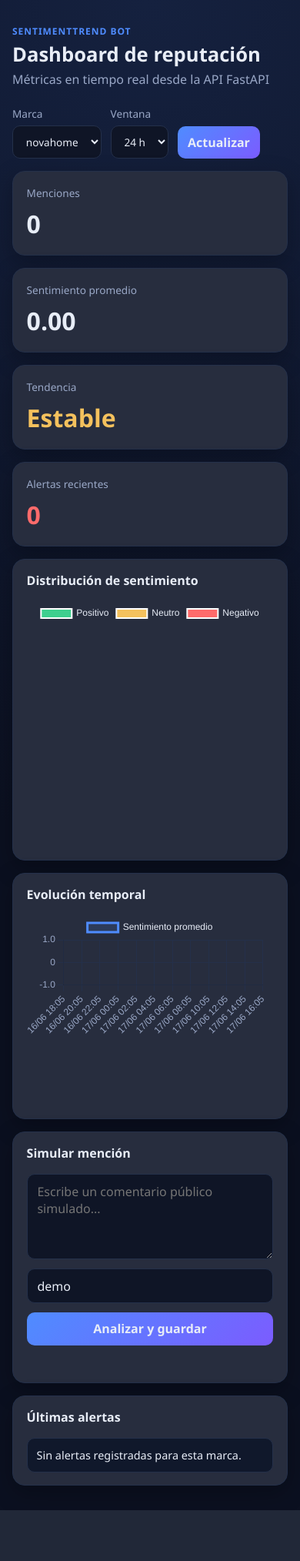
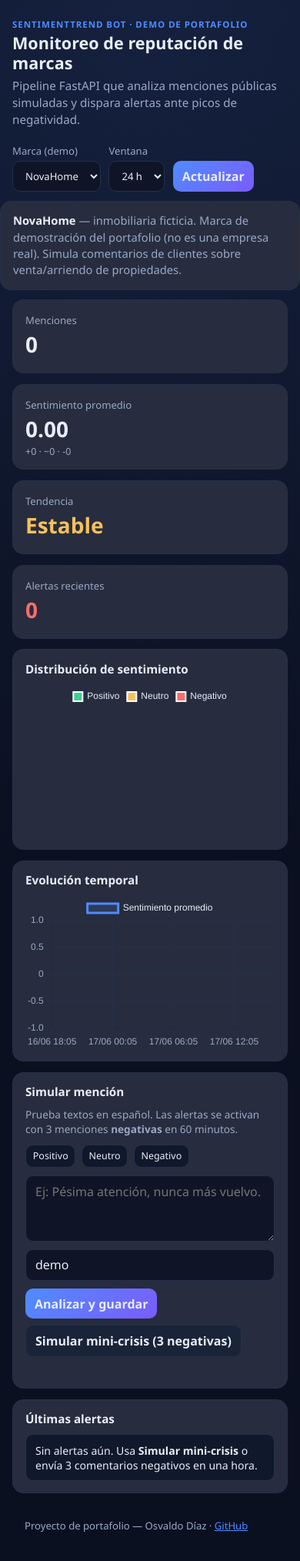
Before and after one commit to ElBarSimson9593/sentiment-trend-bot, a FastAPI app: page / in a window 390 px wide. Shown: the whole page at 77% size. Before the commit the page ends 1962 px from the top, so only its background shows below. Run offline with FastAPI, Linux system fonts and the light colour scheme; data that the repository does not hold is empty.

Commit message:
fix: improve dashboard demo and Spanish sentiment analysis

```diff
--- a/app/static/dashboard.css
+++ b/app/static/dashboard.css
@@ -8,6 +8,7 @@
   --neutral: #f4c15d;
   --negative: #ff6b6b;
   --border: #24304a;
+  --max-width: 1200px;
 }
 
 * { box-sizing: border-box; }
@@ -23,33 +24,41 @@ body {
 .header {
   display: flex;
   justify-content: space-between;
-  gap: 1.5rem;
-  padding: 2rem clamp(1rem, 4vw, 3rem) 1rem;
+  gap: 1.25rem;
+  padding: 1.5rem clamp(1rem, 3vw, 2rem) 0.75rem;
   flex-wrap: wrap;
+  max-width: var(--max-width);
+  margin: 0 auto;
 }
+
+.header-copy { flex: 1 1 280px; }
 
 .eyebrow {
   margin: 0;
   color: var(--accent);
   text-transform: uppercase;
   letter-spacing: 0.08em;
-  font-size: 0.75rem;
+  font-size: 0.72rem;
   font-weight: 700;
 }
 
 h1 {
   margin: 0.25rem 0;
-  font-size: clamp(1.6rem, 3vw, 2.4rem);
+  font-size: clamp(1.35rem, 2.5vw, 2rem);
+  line-height: 1.2;
 }
 
 .subtitle {
-  margin: 0;
+  margin: 0.35rem 0 0;
   color: var(--muted);
+  font-size: 0.95rem;
+  line-height: 1.45;
+  max-width: 52ch;
 }
 
 .controls {
   display: flex;
-  gap: 0.75rem;
+  gap: 0.65rem;
   align-items: end;
   flex-wrap: wrap;
 }
@@ -57,8 +66,8 @@ h1 {
 label {
   display: flex;
   flex-direction: column;
-  gap: 0.35rem;
-  font-size: 0.85rem;
+  gap: 0.3rem;
+  font-size: 0.82rem;
   color: var(--muted);
 }
 
@@ -67,7 +76,7 @@ select, input, textarea, button {
   background: #0f1526;
   color: var(--text);
   border-radius: 10px;
-  padding: 0.65rem 0.8rem;
+  padding: 0.55rem 0.75rem;
   font: inherit;
 }
 
@@ -78,34 +87,56 @@ button {
   font-weight: 600;
 }
 
+.btn-secondary {
+  background: #1a2438;
+  border: 1px solid var(--border);
+}
+
+.demo-banner {
+  max-width: var(--max-width);
+  margin: 0 auto 0.75rem;
+  padding: 0.85rem 1rem;
+  font-size: 0.92rem;
+  line-height: 1.45;
+  color: var(--muted);
+}
+
+.demo-banner strong { color: var(--text); }
+
 .grid {
   display: grid;
-  grid-template-columns: repeat(4, 1fr);
-  gap: 1rem;
-  padding: 0 clamp(1rem, 4vw, 3rem) 2rem;
+  grid-template-columns: repeat(4, minmax(0, 1fr));
+  gap: 0.85rem;
+  padding: 0 clamp(1rem, 3vw, 2rem) 1.25rem;
+  max-width: var(--max-width);
+  margin: 0 auto;
 }
 
 .card {
   background: color-mix(in srgb, var(--card) 92%, white 8%);
   border: 1px solid var(--border);
-  border-radius: 16px;
-  padding: 1rem 1.1rem;
-  box-shadow: 0 10px 30px rgba(0, 0, 0, 0.25);
+  border-radius: 14px;
+  padding: 0.9rem 1rem;
 }
 
-.kpi-card {
-  min-height: 110px;
-}
+.kpi-card { min-height: 96px; }
 
 .kpi-label {
   color: var(--muted);
-  font-size: 0.85rem;
+  font-size: 0.82rem;
 }
 
 .kpi-value {
   display: block;
-  margin-top: 0.5rem;
-  font-size: 2rem;
+  margin-top: 0.35rem;
+  font-size: 1.75rem;
+  line-height: 1.1;
+}
+
+.kpi-breakdown {
+  margin: 0.35rem 0 0;
+  font-size: 0.78rem;
+  color: var(--muted);
 }
 
 .trend.improving { color: var(--positive); }
@@ -114,24 +145,62 @@ button {
 
 .alert-kpi .kpi-value { color: var(--negative); }
 
-.chart-card { grid-column: span 2; min-height: 320px; }
+.chart-card { grid-column: span 2; }
+
+.chart-wrap {
+  position: relative;
+  width: 100%;
+  height: 220px;
+  max-height: 40vh;
+}
+
+.chart-wrap-wide { height: 240px; }
+
+h2 {
+  margin: 0 0 0.65rem;
+  font-size: 0.95rem;
+}
+
 .form-card, .table-card { grid-column: span 2; }
 
-h2 {
-  margin: 0 0 1rem;
-  font-size: 1rem;
+.hint {
+  margin: 0 0 0.65rem;
+  color: var(--muted);
+  font-size: 0.85rem;
+  line-height: 1.4;
+}
+
+.example-chips {
+  display: flex;
+  flex-wrap: wrap;
+  gap: 0.45rem;
+  margin-bottom: 0.65rem;
+}
+
+.example-chips button {
+  padding: 0.35rem 0.55rem;
+  font-size: 0.78rem;
+  font-weight: 500;
+  background: #10182b;
+  border: 1px solid var(--border);
 }
 
 #mentionForm {
   display: grid;
-  gap: 0.75rem;
+  gap: 0.6rem;
+}
+
+.form-actions {
+  display: flex;
+  flex-wrap: wrap;
+  gap: 0.5rem;
 }
 
 .form-status {
-  min-height: 1.25rem;
-  margin: 0.75rem 0 0;
+  min-height: 1.1rem;
+  margin: 0.5rem 0 0;
   color: var(--muted);
-  font-size: 0.9rem;
+  font-size: 0.85rem;
 }
 
 .alerts-list {
@@ -139,30 +208,41 @@ h2 {
   margin: 0;
   padding: 0;
   display: grid;
-  gap: 0.65rem;
+  gap: 0.55rem;
 }
 
 .alerts-list li {
   border: 1px solid var(--border);
   border-radius: 10px;
-  padding: 0.75rem;
+  padding: 0.65rem 0.75rem;
   background: #10182b;
-  font-size: 0.9rem;
+  font-size: 0.88rem;
 }
 
 .alerts-list time {
   display: block;
   color: var(--muted);
-  font-size: 0.8rem;
-  margin-bottom: 0.25rem;
+  font-size: 0.78rem;
+  margin-bottom: 0.2rem;
 }
 
-@media (max-width: 1100px) {
-  .grid { grid-template-columns: repeat(2, 1fr); }
+.footer {
+  max-width: var(--max-width);
+  margin: 0 auto;
+  padding: 0 2rem 1.5rem;
+  color: var(--muted);
+  font-size: 0.82rem;
+}
+
+.footer a { color: var(--accent); }
+
+@media (max-width: 960px) {
+  .grid { grid-template-columns: repeat(2, minmax(0, 1fr)); }
   .chart-card, .form-card, .table-card { grid-column: span 2; }
 }
 
-@media (max-width: 640px) {
+@media (max-width: 560px) {
   .grid { grid-template-columns: 1fr; }
   .chart-card, .form-card, .table-card { grid-column: span 1; }
+  .chart-wrap, .chart-wrap-wide { height: 200px; }
 }
--- a/app/static/dashboard.js
+++ b/app/static/dashboard.js
@@ -5,11 +5,46 @@ const brandSelect = document.getElementById("brandSelect");
 const hoursSelect = document.getElementById("hoursSelect");
 const refreshBtn = document.getElementById("refreshBtn");
 const mentionForm = document.getElementById("mentionForm");
+const brandContext = document.getElementById("brandContext");
+const exampleChips = document.getElementById("exampleChips");
+const crisisBtn = document.getElementById("crisisBtn");
+
+const BRAND_INFO = {
+  novahome: {
+    title: "NovaHome",
+    sector: "inmobiliaria ficticia",
+    blurb:
+      "Marca de demostración del portafolio (no es una empresa real). Simula comentarios de clientes sobre venta/arriendo de propiedades.",
+  },
+  urbacorp: {
+    title: "UrbaCorp",
+    sector: "marca secundaria de demo",
+    blurb: "Segunda marca ficticia para mostrar filtrado por brand en el dashboard.",
+  },
+};
+
+const EXAMPLES = [
+  { label: "Positivo", text: "Excelente atención, muy profesionales." },
+  { label: "Neutro", text: "El proceso fue normal, sin sorpresas." },
+  { label: "Negativo", text: "Pésima atención, nunca más vuelvo." },
+];
+
+const CRISIS_SAMPLES = [
+  "Pésima atención, nunca más vuelvo.",
+  "Me cobraron cosas que no estaban claras en el contrato.",
+  "Estafa total, cuidado con esta empresa.",
+];
 
 const trendLabels = {
   improving: "Mejorando",
   declining: "Empeorando",
   stable: "Estable",
+};
+
+const chartDefaults = {
+  responsive: true,
+  maintainAspectRatio: false,
+  resizeDelay: 120,
 };
 
 async function fetchJson(url, options) {
@@ -33,26 +68,67 @@ function setTrendClass(el, trend) {
   el.classList.add("trend", trend);
 }
 
+function updateBrandContext(brand) {
+  const info = BRAND_INFO[brand] || {
+    title: brand,
+    sector: "marca de demo",
+    blurb: "Marca ficticia cargada en el sistema de demostración.",
+  };
+  brandContext.innerHTML = `
+    <strong>${info.title}</strong> — ${info.sector}. ${info.blurb}
+  `;
+}
+
+function renderExampleChips() {
+  exampleChips.innerHTML = "";
+  for (const sample of EXAMPLES) {
+    const btn = document.createElement("button");
+    btn.type = "button";
+    btn.textContent = sample.label;
+    btn.title = sample.text;
+    btn.addEventListener("click", () => {
+      document.getElementById("mentionText").value = sample.text;
+    });
+    exampleChips.appendChild(btn);
+  }
+}
+
+async function postMention(text, source = "demo") {
+  return fetchJson("/api/mentions", {
+    method: "POST",
+    headers: { "Content-Type": "application/json" },
+    body: JSON.stringify({ brand: currentBrand(), text, source }),
+  });
+}
+
 async function loadBrands() {
   const data = await fetchJson("/api/dashboard/brands");
+  const previous = brandSelect.value;
   brandSelect.innerHTML = "";
 
   const brands = data.brands.length ? data.brands : ["novahome"];
   for (const brand of brands) {
     const option = document.createElement("option");
     option.value = brand;
-    option.textContent = brand;
+    option.textContent = BRAND_INFO[brand]?.title || brand;
     brandSelect.appendChild(option);
+  }
+
+  if (previous && brands.includes(previous)) {
+    brandSelect.value = previous;
   }
 }
 
 async function loadMetrics() {
   const brand = currentBrand();
   const hours = currentHours();
+  updateBrandContext(brand);
   const metrics = await fetchJson(`/api/dashboard/${brand}/metrics?hours=${hours}`);
 
   document.getElementById("kpiTotal").textContent = metrics.total_mentions;
   document.getElementById("kpiAvg").textContent = metrics.avg_sentiment.toFixed(2);
+  document.getElementById("kpiBreakdown").textContent =
+    `+${metrics.positive} · ~${metrics.neutral} · -${metrics.negative}`;
   document.getElementById("kpiAlerts").textContent = metrics.recent_alerts;
 
   const trendEl = document.getElementById("kpiTrend");
@@ -71,7 +147,8 @@ async function loadMetrics() {
       }],
     },
     options: {
-      plugins: { legend: { labels: { color: "#e8edf7" } } },
+      ...chartDefaults,
+      plugins: { legend: { labels: { color: "#e8edf7", boxWidth: 12 } } },
     },
   });
 
@@ -90,14 +167,15 @@ async function loadMetrics() {
         fill: true,
         tension: 0.35,
         spanGaps: true,
-        pointRadius: timeline.points.map((p) => (p.avg_score === null ? 0 : 4)),
-        pointHoverRadius: 6,
+        pointRadius: timeline.points.map((p) => (p.avg_score === null ? 0 : 3)),
+        pointHoverRadius: 5,
       }],
     },
     options: {
+      ...chartDefaults,
       scales: {
         x: {
-          ticks: { color: "#9aa8c7", maxRotation: 45, minRotation: 0 },
+          ticks: { color: "#9aa8c7", maxRotation: 0, autoSkip: true, maxTicksLimit: 8 },
           grid: { color: "#24304a" },
         },
         y: {
@@ -119,7 +197,8 @@ async function loadAlerts() {
   list.innerHTML = "";
 
   if (!alerts.length) {
-    list.innerHTML = "<li>Sin alertas registradas para esta marca.</li>";
+    list.innerHTML =
+      "<li>Sin alertas aún. Usa <strong>Simular mini-crisis</strong> o envía 3 comentarios negativos en una hora.</li>";
     return;
   }
 
@@ -146,15 +225,8 @@ mentionForm.addEventListener("submit", async (event) => {
   const source = document.getElementById("mentionSource").value.trim() || "demo";
 
   try {
-    const result = await fetchJson("/api/mentions", {
-      method: "POST",
-      headers: { "Content-Type": "application/json" },
-      body: JSON.stringify({ brand: currentBrand(), text, source }),
-    });
-
-    const alertMsg = result.alert_triggered
-      ? " · ⚠️ Alerta disparada"
-      : "";
+    const result = await postMention(text, source);
+    const alertMsg = result.alert_triggered ? " · Alerta disparada" : "";
     status.textContent = `Guardado: ${result.label} (${result.sentiment_score.toFixed(2)})${alertMsg}`;
     document.getElementById("mentionText").value = "";
     await loadBrands();
@@ -164,17 +236,45 @@ mentionForm.addEventListener("submit", async (event) => {
   }
 });
 
+crisisBtn.addEventListener("click", async () => {
+  const status = document.getElementById("formStatus");
+  crisisBtn.disabled = true;
+  status.textContent = "Enviando 3 menciones negativas de demo…";
+  try {
+    let triggered = false;
+    for (const text of CRISIS_SAMPLES) {
+      const result = await postMention(text, "demo_crisis");
+      triggered = triggered || result.alert_triggered;
+    }
+    status.textContent = triggered
+      ? "Mini-crisis simulada. Revisa alertas y gráficos."
+      : "Menciones negativas guardadas. Si ya hubo alerta reciente, no se repite.";
+    await loadBrands();
+    await refreshDashboard();
+  } catch (error) {
+    status.textContent = `Error en simulación: ${error.message}`;
+  } finally {
+    crisisBtn.disabled = false;
+  }
+});
+
 brandSelect.addEventListener("change", refreshDashboard);
 hoursSelect.addEventListener("change", refreshDashboard);
 refreshBtn.addEventListener("click", refreshDashboard);
 
+window.addEventListener("resize", () => {
+  distributionChart?.resize();
+  timelineChart?.resize();
+});
+
 (async function init() {
+  renderExampleChips();
   try {
     await loadBrands();
     await refreshDashboard();
   } catch (error) {
     document.querySelector(".subtitle").textContent =
-      "No se pudo cargar el dashboard. ¿Está corriendo la API?";
+      "No se pudo cargar el dashboard. Verifica que la API esté activa.";
     console.error(error);
   }
 })();
--- a/app/templates/dashboard.html
+++ b/app/templates/dashboard.html
@@ -9,15 +9,17 @@
 </head>
 <body>
   <header class="header">
-    <div>
-      <p class="eyebrow">SentimentTrend Bot</p>
-      <h1>Dashboard de reputación</h1>
-      <p class="subtitle">Métricas en tiempo real desde la API FastAPI</p>
+    <div class="header-copy">
+      <p class="eyebrow">SentimentTrend Bot · Demo de portafolio</p>
+      <h1>Monitoreo de reputación de marcas</h1>
+      <p class="subtitle">
+        Pipeline FastAPI que analiza menciones públicas simuladas y dispara alertas ante picos de negatividad.
+      </p>
     </div>
     <div class="controls">
       <label>
-        Marca
-        <select id="brandSelect"></select>
+        Marca (demo)
+        <select id="brandSelect" title="Marcas ficticias del dataset de demostración"></select>
       </label>
       <label>
         Ventana
@@ -31,6 +33,9 @@
     </div>
   </header>
 
+  <section class="demo-banner card" id="brandContext">
+  </section>
+
   <main class="grid">
     <section class="card kpi-card">
       <span class="kpi-label">Menciones</span>
@@ -39,6 +44,7 @@
     <section class="card kpi-card">
       <span class="kpi-label">Sentimiento promedio</span>
       <strong id="kpiAvg" class="kpi-value">—</strong>
+      <p id="kpiBreakdown" class="kpi-breakdown">—</p>
     </section>
     <section class="card kpi-card">
       <span class="kpi-label">Tendencia</span>
@@ -51,20 +57,31 @@
 
     <section class="card chart-card">
       <h2>Distribución de sentimiento</h2>
-      <canvas id="distributionChart"></canvas>
+      <div class="chart-wrap">
+        <canvas id="distributionChart"></canvas>
+      </div>
     </section>
 
     <section class="card chart-card">
       <h2>Evolución temporal</h2>
-      <canvas id="timelineChart"></canvas>
+      <div class="chart-wrap chart-wrap-wide">
+        <canvas id="timelineChart"></canvas>
+      </div>
     </section>
 
     <section class="card form-card">
       <h2>Simular mención</h2>
+      <p class="hint">
+        Prueba textos en español. Las alertas se activan con 3 menciones <strong>negativas</strong> en 60 minutos.
+      </p>
+      <div class="example-chips" id="exampleChips"></div>
       <form id="mentionForm">
-        <textarea id="mentionText" rows="4" placeholder="Escribe un comentario público simulado..." required></textarea>
-        <input id="mentionSource" type="text" placeholder="Fuente (google_reviews, twitter, etc.)" value="demo" />
-        <button type="submit">Analizar y guardar</button>
+        <textarea id="mentionText" rows="3" placeholder="Ej: Pésima atención, nunca más vuelvo." required></textarea>
+        <input id="mentionSource" type="text" placeholder="Fuente (google_reviews, twitter…)" value="demo" />
+        <div class="form-actions">
+          <button type="submit">Analizar y guardar</button>
+          <button type="button" id="crisisBtn" class="btn-secondary">Simular mini-crisis (3 negativas)</button>
+        </div>
       </form>
       <p id="formStatus" class="form-status"></p>
     </section>
@@ -75,6 +92,10 @@
     </section>
   </main>
 
+  <footer class="footer">
+    <p>Proyecto de portafolio — Osvaldo Díaz · <a href="https://github.com/ElBarSimson9593/sentiment-trend-bot" target="_blank" rel="noopener">GitHub</a></p>
+  </footer>
+
   <script src="/static/dashboard.js"></script>
 </body>
 </html>
```
Also changed, not shown: app/sentiment.py (+10 -2 lines), tests/test_sentiment.py (+12 -0 lines).
